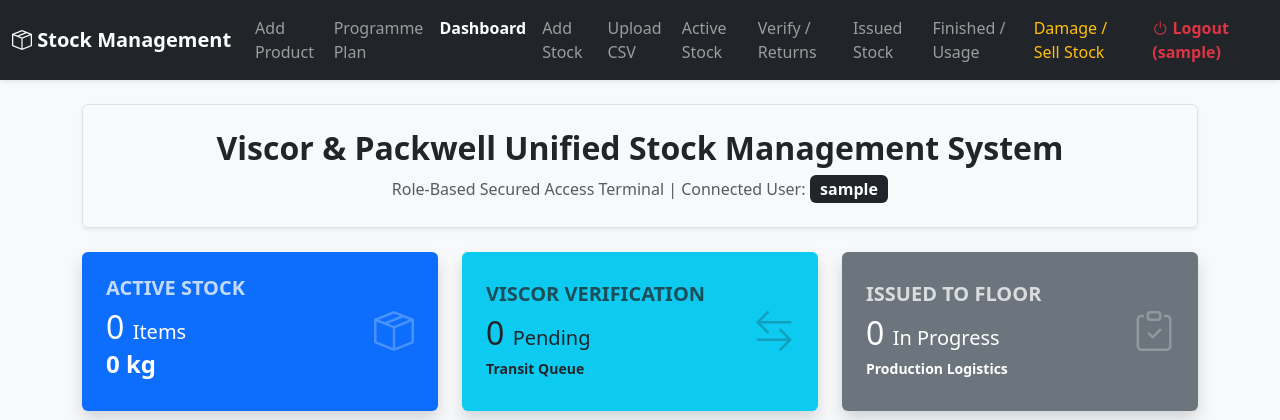
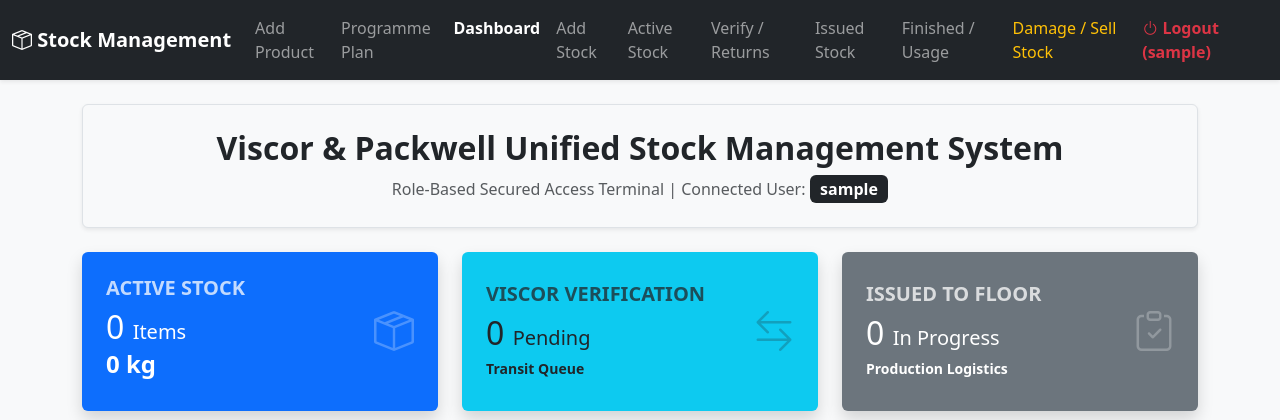
Before and after one commit to viscorquality-ux/Reel-Stock-Management, a Flask app: page /dashboard in a window 1280 px wide. Shown: the top 420 px of the page. Run offline with Flask 3, Linux system fonts and the light colour scheme; the visitor is signed in with stand-in values (Sample User, id 1).

Commit message:
Update dashboard.html

```diff
--- a/templates/dashboard.html
+++ b/templates/dashboard.html
@@ -26,7 +26,6 @@
                     {% if session.get('role') not in ['super1', 'super2', 'viewer'] %}
                     <li class="nav-item"><a class="nav-link" href="/add_stock">Add Stock</a></li>
                     {% endif %}
-                    <li class="nav-item"><a class="nav-link" href="/upload_products">Upload CSV</a></li>
                     <li class="nav-item"><a class="nav-link" href="/active_stock">Active Stock</a></li>
                     <li class="nav-item"><a class="nav-link" href="/viscor_issue">Verify / Returns</a></li>
                     <li class="nav-item"><a class="nav-link" href="/issued_stock">Issued Stock</a></li>
```
